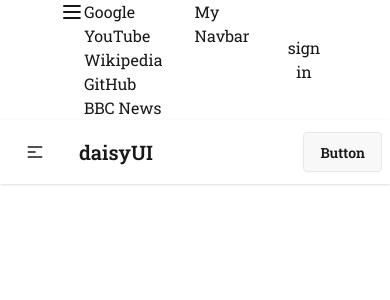
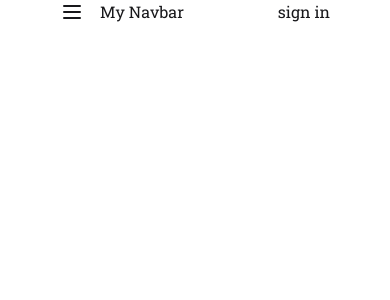
Before and after one commit to rayhanbri/module-44, a React (Vite) app: page / in a window 390 px wide. Shown: the top 300 px of the page. Built offline with nearby package versions, Linux system fonts and the light colour scheme.

Commit message:
navbar have fun

```diff
--- a/src/App.jsx
+++ b/src/App.jsx
@@ -11,7 +11,7 @@
 
       <header>
       <Navbar></Navbar>
-      <DaisyNav></DaisyNav>
+      {/* <DaisyNav></DaisyNav> */}
 
       </header>
       <main>
--- a/src/components/Navbar/Link.jsx
+++ b/src/components/Navbar/Link.jsx
@@ -2,7 +2,7 @@
 
 const Link = ({route}) => {
   return (
-    <li className='mr-4'><a href={route.path}>{route.name} </a></li>
+    <li className='p-4 lg:mr-4 hover:bg-amber-950'><a href={route.path}>{route.name} </a></li>
   );
 };
 
--- a/src/components/Navbar/Navbar.jsx
+++ b/src/components/Navbar/Navbar.jsx
@@ -41,7 +41,7 @@
       {open ?
      <X className='md:hidden'></X>
        : <Menu className='md:hidden'></Menu>}
-      <ul className='md:hidden'>
+      <ul className={`md:hidden absolute duration-1000 ${open ? "top-8" : '-top-70'}  bg-amber-300`}>
         {
           links
         }
@@ -49,6 +49,7 @@
      <h3 className='ml-4'>My Navbar</h3>
      </span>
 
+        {/* navbar main  */}
 
       <ul className=' hidden md:flex'>
         {
```
